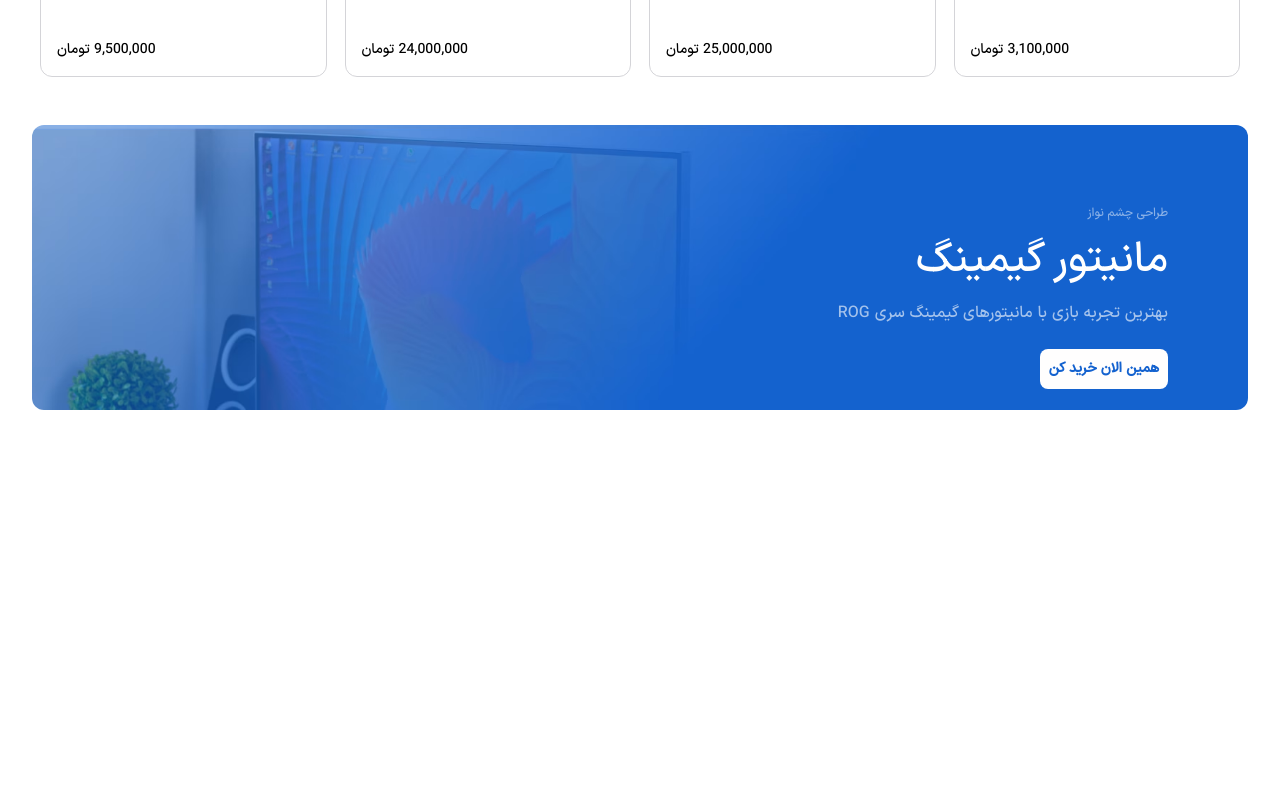
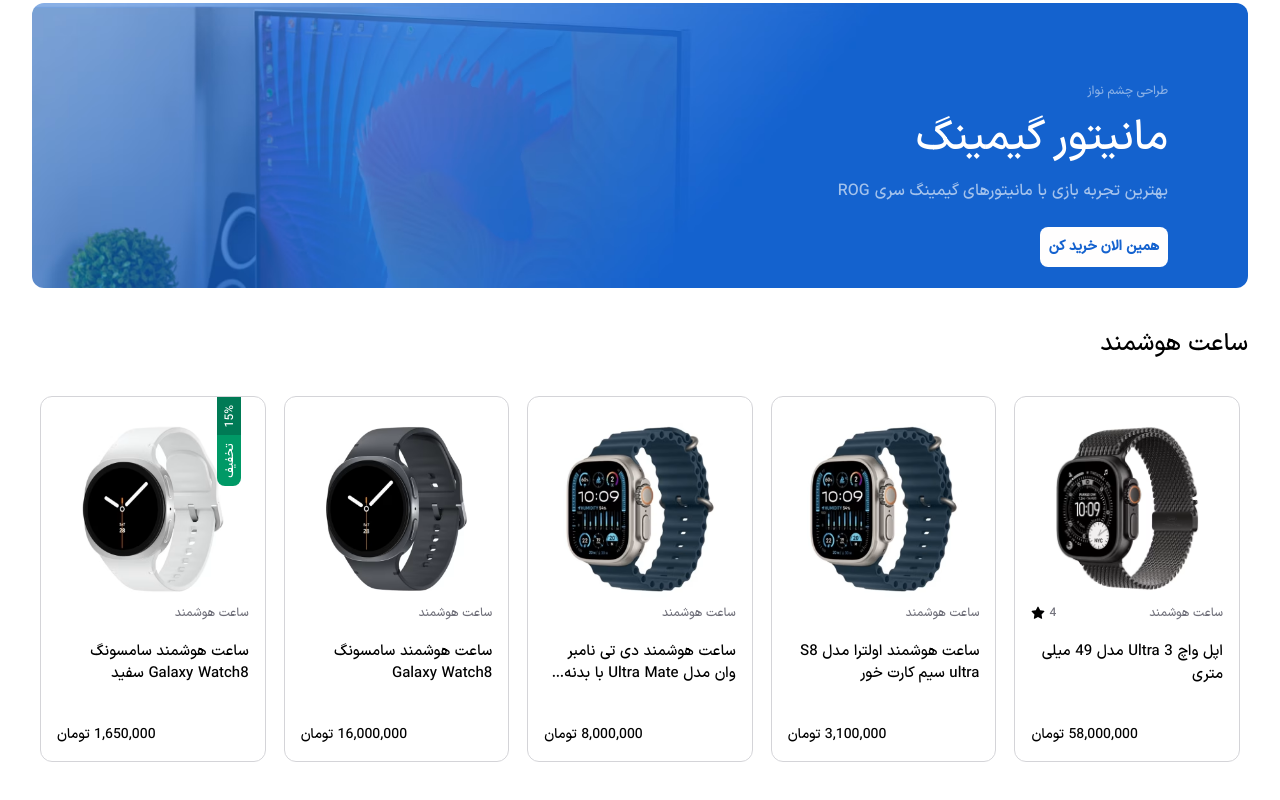
Before and after one commit to AmirhosseinTalanchi/ParsStore, a React (Vite) app: page / in a window 1280 px wide. Shown: the part 2050-2850 px from the top of the page. Before the commit the page ends 2500 px from the top, so only its background shows below. Built offline with nearby package versions, Linux system fonts and the light colour scheme.

Commit message:
coding on watchSliderProduct

```diff
--- a/Data.js
+++ b/Data.js
@@ -29,23 +29,21 @@
    {proId:11, category: "مانیتور" ,title: "مانیتور گیمینگ ام اس آی MAG401QR سایز ۴۰ اینچ UWQHD IPS ۱۵۵ هرتز"  , price: 17500000, discount: 13 ,img: "/public/Photo/product-img/manitor/manitor-3.avif" },
    {proId:12, category: "مانیتور" ,title: "مانیتور 27 اینچ ایسوس ROG XG27ACS"  , price: 17500000 ,img: "/public/Photo/product-img/manitor/manitor-4.avif" },
 
-   {proId:13 ,category: "ساعت هوشمند" ,title: "اپل واچ Ultra 3 مدل 49 میلی متری" ,price: 58000000 ,score: 4.0 ,img: "/public/Photo/product-img/Watch/Watch1.avif" },
-   {proId:14 ,category: "ساعت هوشمند" ,title: "ساعت هوشمند اولترا مدل S8 ultra سیم کارت خور" ,price: 3100000 ,highSale: true ,img: "/public/Photo/product-img/Watch/Watch2.avif" },
-   {proId:15 ,category: "ساعت هوشمند" ,title: "ساعت هوشمند دی تی نامبر وان مدل Ultra Mate با بدنه استیل و بند فلزی" ,price: 8000000 ,img: "/public/Photo/product-img/Watch/Watch2.avif" },
-   {proId:16 ,category: "ساعت هوشمند" ,title: "ساعت هوشمند سامسونگ Galaxy Watch8" ,price: 16000000 ,img: "/public/Photo/product-img/Watch/Watch3.avif" },
-   {proId:17 ,category: "ساعت هوشمند" ,title: "ساعت هوشمند سامسونگ Galaxy Watch8 سفید" ,price: 1650000, discount:15 ,img: "/public/Photo/product-img/Watch/Watch4.avif" },
-   {proId:18 ,category: "ساعت هوشمند" ,title: "ساعت هوشمند سامسونگ مدل Galaxy Watch7 L300 40mm" ,price: 12500000, discount:19 ,img: "/public/Photo/product-img/Watch/Watch5.avif" },
+   // {proId:13 , img2: '/public/Photo/product-img/Watch/WatchGategory.avif'},
+   {proId:14 ,category: "ساعت هوشمند" ,title: "اپل واچ Ultra 3 مدل 49 میلی متری" ,price: 58000000 ,score: 4.0 ,img: "/public/Photo/product-img/Watch/Watch1.avif" },
+   {proId:15 ,category: "ساعت هوشمند" ,title: "ساعت هوشمند اولترا مدل S8 ultra سیم کارت خور" ,price: 3100000 ,highSale: true ,img: "/public/Photo/product-img/Watch/Watch2.avif" },
+   {proId:16 ,category: "ساعت هوشمند" ,title: "ساعت هوشمند دی تی نامبر وان مدل Ultra Mate با بدنه استیل و بند فلزی" ,price: 8000000 ,img: "/public/Photo/product-img/Watch/Watch2.avif" },
+   {proId:17 ,category: "ساعت هوشمند" ,title: "ساعت هوشمند سامسونگ Galaxy Watch8" ,price: 16000000 ,img: "/public/Photo/product-img/Watch/Watch3.avif" },
+   {proId:18 ,category: "ساعت هوشمند" ,title: "ساعت هوشمند سامسونگ Galaxy Watch8 سفید" ,price: 1650000, discount:15 ,img: "/public/Photo/product-img/Watch/Watch4.avif" },
+   {proId:19 ,category: "ساعت هوشمند" ,title: "ساعت هوشمند سامسونگ مدل Galaxy Watch7 L300 40mm" ,price: 12500000, discount:19 ,img: "/public/Photo/product-img/Watch/Watch5.avif" },
 
+   {proId:20 ,category: "تلوزیون" ,title: "تلویزیون سامسونگ تلویزیون هوشمند سونی براویا 4 KHDR 2025" ,price:25000000 ,highSale: true ,img: "/public/Photo/product-img/TV/TV1.avif" },
 
+   {proId:21 ,category: "کامپیوتر" ,title: "رم کامپیوتر جی اسکیل دو کاناله مدل Trident Z5 RGB فرکانس 6000 مگاهرتز DDR5 تایمینگ CL36 حافظه 64 گیگابایت", price: 24000000 ,highSale: true  ,img: "/public/Photo/product-img/PC/Ram1.avif" },
+   {proId:22 ,category: "کامپیوتر" ,title: "رم جی اسکیل مدل Trident Z5 Royal ظرفیت ۳۲ گیگابایت فرکانس ۷۲۰۰ مگاهرتز CL34" ,price:9500000 ,highSale: true ,discount:27 ,img: "/public/Photo/product-img/PC/Ram2.avif" },
+   {proId:23 ,category: "کامپیوتر" ,title: "خنک کننده پردازنده اوست مدل GT-AV903 ARGB" , price:1200000 ,highSale: true  ,discount:33  ,img: "/public/Photo/product-img/PC/Fan1.avif" },
 
+   {proId:24 ,category: "گوشی موبایل" ,title: "گوشی سامسونگ Galaxy Z Fold 7", score : "4.5"  , price:178000000 ,highSale: true ,discount: 19  ,img: "/public/Photo/product-img/Phone/Phone1.avif" },
 
-   {proId:19 ,category: "تلوزیون" ,title: "تلویزیون سامسونگ تلویزیون هوشمند سونی براویا 4 KHDR 2025" ,price:25000000 ,highSale: true ,img: "/public/Photo/product-img/TV/TV1.avif" },
-
-   {proId:20 ,category: "کامپیوتر" ,title: "رم کامپیوتر جی اسکیل دو کاناله مدل Trident Z5 RGB فرکانس 6000 مگاهرتز DDR5 تایمینگ CL36 حافظه 64 گیگابایت", price: 24000000 ,highSale: true  ,img: "/public/Photo/product-img/PC/Ram1.avif" },
-   {proId:21 ,category: "کامپیوتر" ,title: "رم جی اسکیل مدل Trident Z5 Royal ظرفیت ۳۲ گیگابایت فرکانس ۷۲۰۰ مگاهرتز CL34" ,price:9500000 ,highSale: true ,discount:27 ,img: "/public/Photo/product-img/PC/Ram2.avif" },
-   {proId:22 ,category: "کامپیوتر" ,title: "خنک کننده پردازنده اوست مدل GT-AV903 ARGB" , price:1200000 ,highSale: true  ,discount:33  ,img: "/public/Photo/product-img/PC/Fan1.avif" },
-
-   {proId:23 ,category: "گوشی موبایل" ,title: "گوشی سامسونگ Galaxy Z Fold 7", score : "4.5"  , price:178000000 ,highSale: true ,discount: 19  ,img: "/public/Photo/product-img/Phone/Phone1.avif" },
-
-   {proId:24 ,category: "کنسول بازی" ,title: "کنسول بازی سونی PS5 Slim Digital + یک دسته اضافه" ,price:26500000, highSale: true ,discount:7  ,img: "/public/Photo/product-img/console/console1.avif" },
+   {proId:25 ,category: "کنسول بازی" ,title: "کنسول بازی سونی PS5 Slim Digital + یک دسته اضافه" ,price:26500000, highSale: true ,discount:7  ,img: "/public/Photo/product-img/console/console1.avif" },
 ]
--- a/src/Pages/Home.jsx
+++ b/src/Pages/Home.jsx
@@ -13,6 +13,7 @@
 import ConsoleBanner from '../components/ConsoleBanner.jsx'
 import HighSaleProduct from '../components/HighSaleProduct.jsx'
 import SliderBanner from '../components/SliderBanner.jsx'
+import WatchSlider from '../components/WatchSlider.jsx';
 
 
 export default function Home() {
@@ -23,6 +24,7 @@
    const [category1, setCategory1] = useState([])
    const [consoleBanner, setConsoleBanner] = useState([])
    const [sliderBanner, setSliderBanner] = useState([])
+
 
 
 
@@ -50,6 +52,8 @@
 
    }, [])
 
+
+
    const CloseHandler = () => {
       if (isOpen) {
          setIsOpen(false)
@@ -63,23 +67,28 @@
          <div className='w-full container font-iransans overflow-hidden '>
 
             <TopBar setIsOpen={setIsOpen} />
+
             <MobieMenu isOpen={isOpen} onClose={CloseHandler} />
+
             <DeskTopMenu />
+
             <HeaderBaner />
+
             <div className='grid grid-cols-1 md:grid-cols-2 lg:grid-cols-4 mb-12.5 mt-4 gap-4 '>
                {category1.map((category) => (
                   <Category key={category.id} {...category} />
                ))}
             </div>
-            <NewestProduct {...allProduct} />
+
+            <NewestProduct />
+
             <div className='flex flex-col md:flex-row gap-y-4 md:gap-x-2 lg:gap-x-4 mb-10 '>
                {consoleBanner.map((category) => (
                   <ConsoleBanner key={category.id} {...category} />
                ))}
             </div>
-            <HighSaleProduct {...allProduct} />
 
-
+            <HighSaleProduct/>
 
             <div>
                <Swiper
@@ -96,6 +105,8 @@
                </Swiper>
             </div>
 
+            <WatchSlider/>
+
 
          </div>
       </>
--- a/src/components/HighSaleProduct.jsx
+++ b/src/components/HighSaleProduct.jsx
@@ -34,6 +34,7 @@
             breakpoints={{
                768: { slidesPerView: 3 },
                1024: { slidesPerView: 4 },
+               1200: {slidesPerView: 5}
 
             }}
          >
--- a/src/components/NewestProduct.jsx
+++ b/src/components/NewestProduct.jsx
@@ -46,6 +46,7 @@
             breakpoints={{
                768: { slidesPerView: 3 },
                1024: { slidesPerView: 4 },
+               1200: {slidesPerView: 5}
 
             }}
          >
--- a/src/components/Product.jsx
+++ b/src/components/Product.jsx
@@ -1,12 +1,19 @@
 import React from 'react'
 
-export default function Pruduct({img,category,score,title,price,discount}) {
+export default function Pruduct({ img, category, score, title, price, discount, img2 }) {
    return (
+
+
+
       <div className='relative flex flex-col border border-zinc-300 p-4 rounded-xl group m-2 z-50 transition-all duration-500 overflow-hidden '>
+         {img && (
             <img src={img} />
+         )}
          <div>
             <div className='flex justify-between mb-4'>
+               {category && (
                   <span className='text-zinc-500 text-xs'>{category}</span>
+               )}
                {score && (
                   <div className='flex items-center gap-1'>
                      <span className='text-zinc-500 text-xs'>{score}</span>
@@ -15,12 +22,16 @@
                )}
             </div>
             <div className='transition-all duration-500'>
+               {title && (
                   <div className='mb-10 mt-5 h-11'>
                      <h2 className='text-[15px] line-clamp-2'>{title}</h2>
                   </div>
+               )}
+               {price && (
                   <div className='text-left text-sm'>
                      <span>{price.toLocaleString()} تومان</span>
                   </div>
+               )}
             </div>
             <div className='absolute bottom-4 left-0 right-0 bg-white opacity-0 max-h-0 scale-95 flex flex-col border-t border-zinc-300  px-4 pt-4 items-center transition-all duration-500  pointer-events-none group-hover:opacity-100 group-hover:max-h-60 group-hover:scale-100 group-hover:pointer-events-auto'>
                <button className='px-4 py-3 border border-zinc-300 rounded-xl text-zinc-500 mb-3'>افزودن به سبد خرید</button>
@@ -55,5 +66,8 @@
             )}
          </div>
       </div>
+
+
+
    )
 }
--- /dev/null
+++ b/src/components/WatchSlider.jsx
@@ -0,0 +1,60 @@
+import React, { useState, useEffect } from 'react'
+import { Swiper, SwiperSlide } from "swiper/react";
+import { Navigation } from "swiper/modules";
+import "swiper/css";
+import "swiper/css/navigation"
+import { product } from '../../Data.js'
+import Product from './Product.jsx';
+
+export default function WatchSlider() {
+
+   const [allProduct, setAllProduct] = useState(product)
+   const [watchSliderProduct, setWatchSliderProduct] = useState([])
+
+
+
+
+
+   useEffect(() => {
+      const Watch = allProduct.filter((pro) => {
+         return pro.proId > 12 && pro.proId < 20
+      })
+      setWatchSliderProduct(Watch)
+
+   }, [])
+
+   console.log(watchSliderProduct)
+
+   return (
+
+      <div>
+         <div className='flex justify-between text-2xl mb-7 '>
+            <h2>ساعت هوشمند</h2>
+         </div>
+
+         <div className='mb-52'>
+
+            <Swiper
+               modules={[Navigation]}
+               spaceBetween={2}
+               slidesPerView={2}
+               breakpoints={{
+                  768: { slidesPerView: 3 },
+                  1024: { slidesPerView: 4 },
+                  1200: { slidesPerView: 5 }
+
+               }}
+
+            >
+               {watchSliderProduct.map((pro) => (
+                  <SwiperSlide key={pro.proId}>
+                     <Product {...pro} />
+                  </SwiperSlide>
+               ))}
+            </Swiper>
+         </div>
+      </div>
+
+
+   )
+}
```
Also changed, not shown: public/Photo/product-img/Watch/WatchGategory.avif (added). Lines whose indentation alone changed are shown as unchanged.
